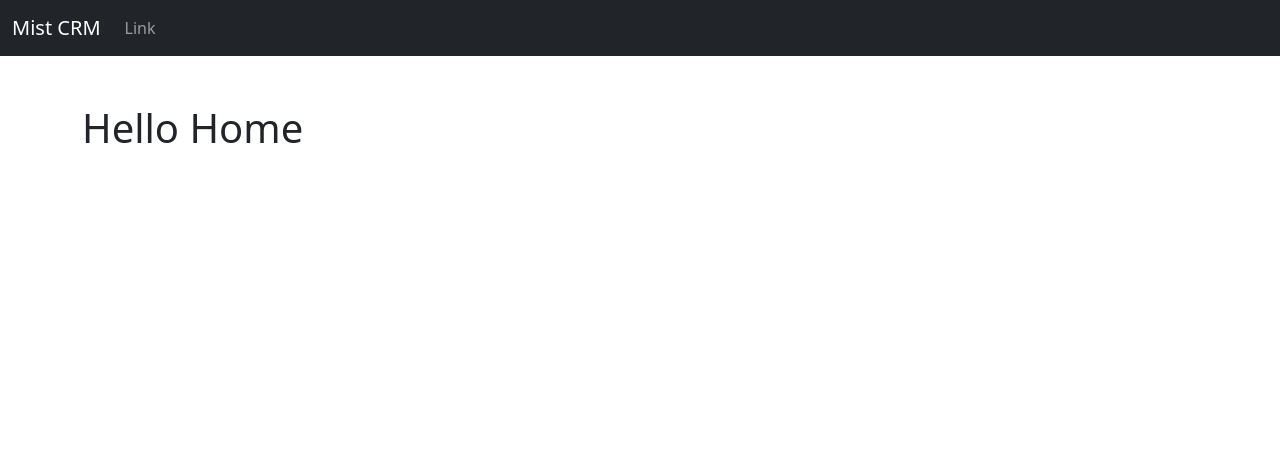
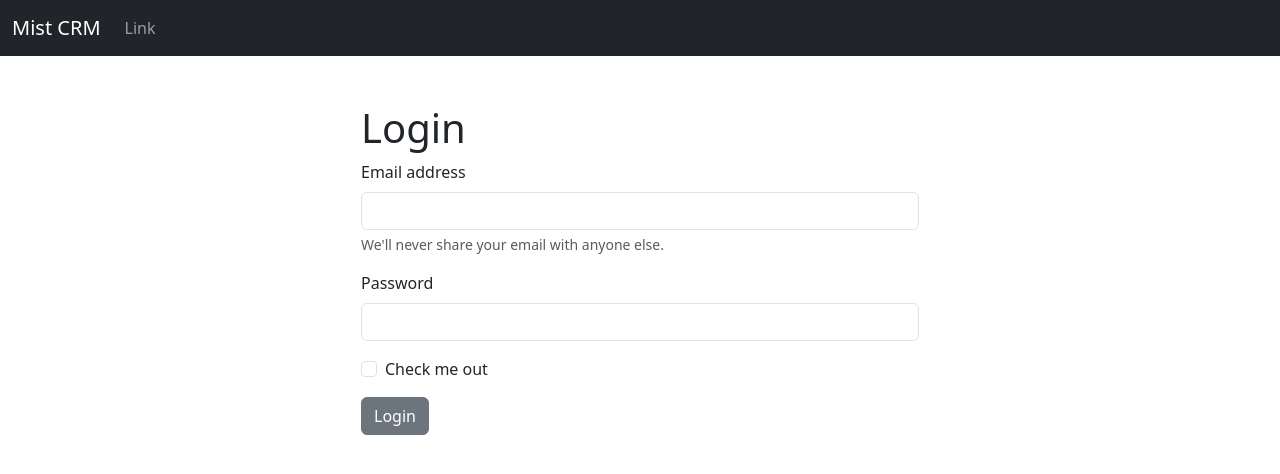
Before and after one commit to mistrs2p/Django-CRM, a Django app: page / in a window 1280 px wide. Shown: the top 474 px of the page. Run offline with Django 4.2, Linux system fonts and the light colour scheme.

Commit message:
add home and login view html conditionally

```diff
--- a/website/templates/home.html
+++ b/website/templates/home.html
@@ -1,5 +1,40 @@
-{% extends 'base.html' %}
+{% extends 'base.html' %} {% block content %}
+<div class="col-md-6 offset-md-3">
+  {% if user.is_authenticated %}
+    <h1>Hello Yeah</h1>
+  {% else %}
+  <h1>Login</h1>
+  <form method="POST" action="{% url 'home' %}">
+    {% csrf_token %}
+    <div class="mb-3">
+      <label for="exampleInputEmail1" class="form-label">Email address</label>
+      <input
+        type="text"
+        class="form-control"
+        name="username"
+        id="exampleInputEmail1"
+        aria-describedby="emailHelp"
+        required
+      />
+      <div id="emailHelp" class="form-text">We'll never share your email with anyone else.</div>
+    </div>
+    <div class="mb-3">
+      <label for="exampleInputPassword1" class="form-label">Password</label>
+      <input
+        type="password"
+        class="form-control"
+        name="password"
+        id="exampleInputPassword1"
+        required
+      />
+    </div>
+    <div class="mb-3 form-check">
+      <input type="checkbox" class="form-check-input" id="exampleCheck1" />
+      <label class="form-check-label" for="exampleCheck1">Check me out</label>
+    </div>
+    <button type="submit" class="btn btn-secondary">Login</button>
+  </form>
 
-{% block content %}
-<h1>Hello Home</h1>
+  {% endif %}
+</div>
 {% endblock content %}
```
